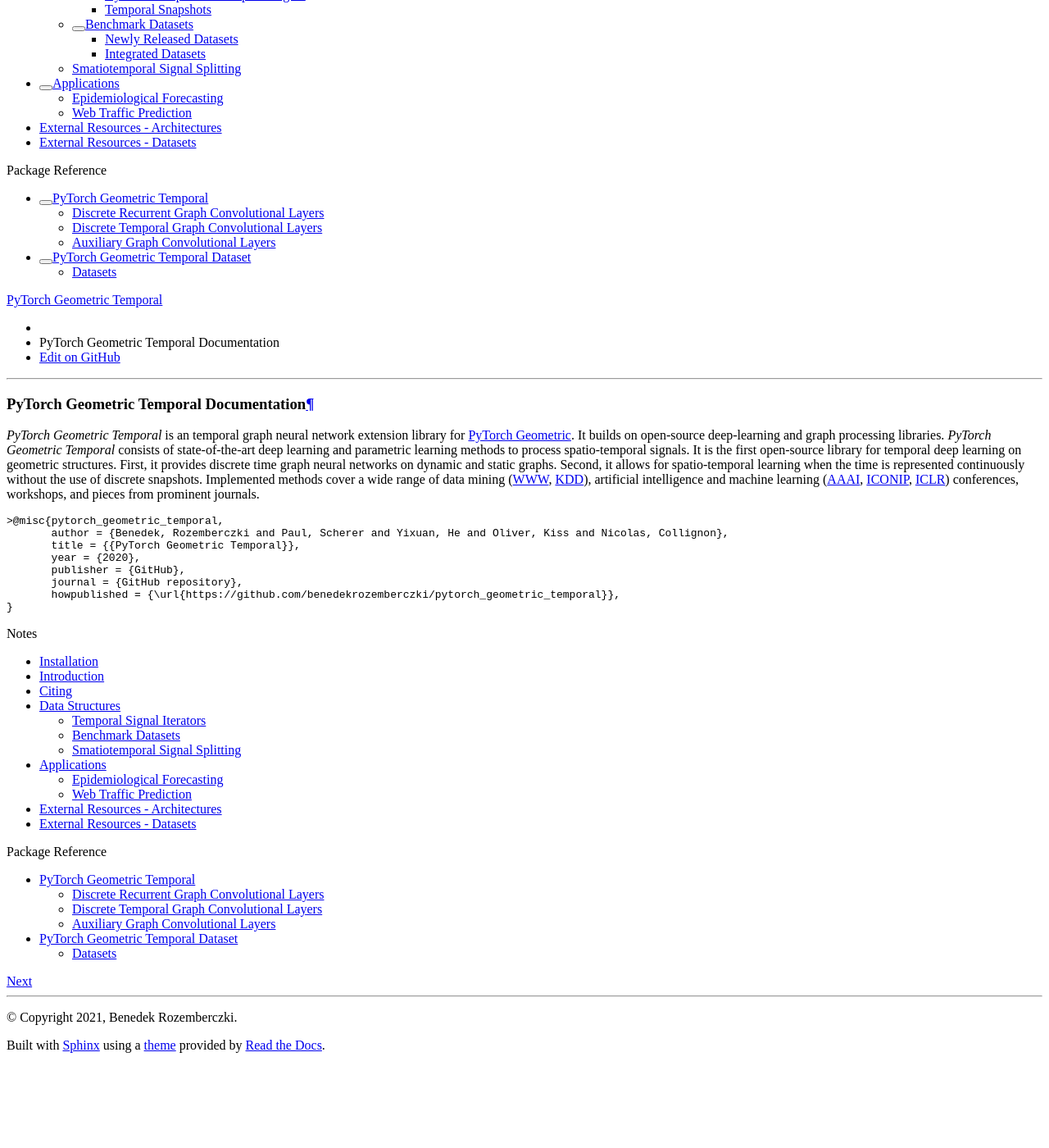
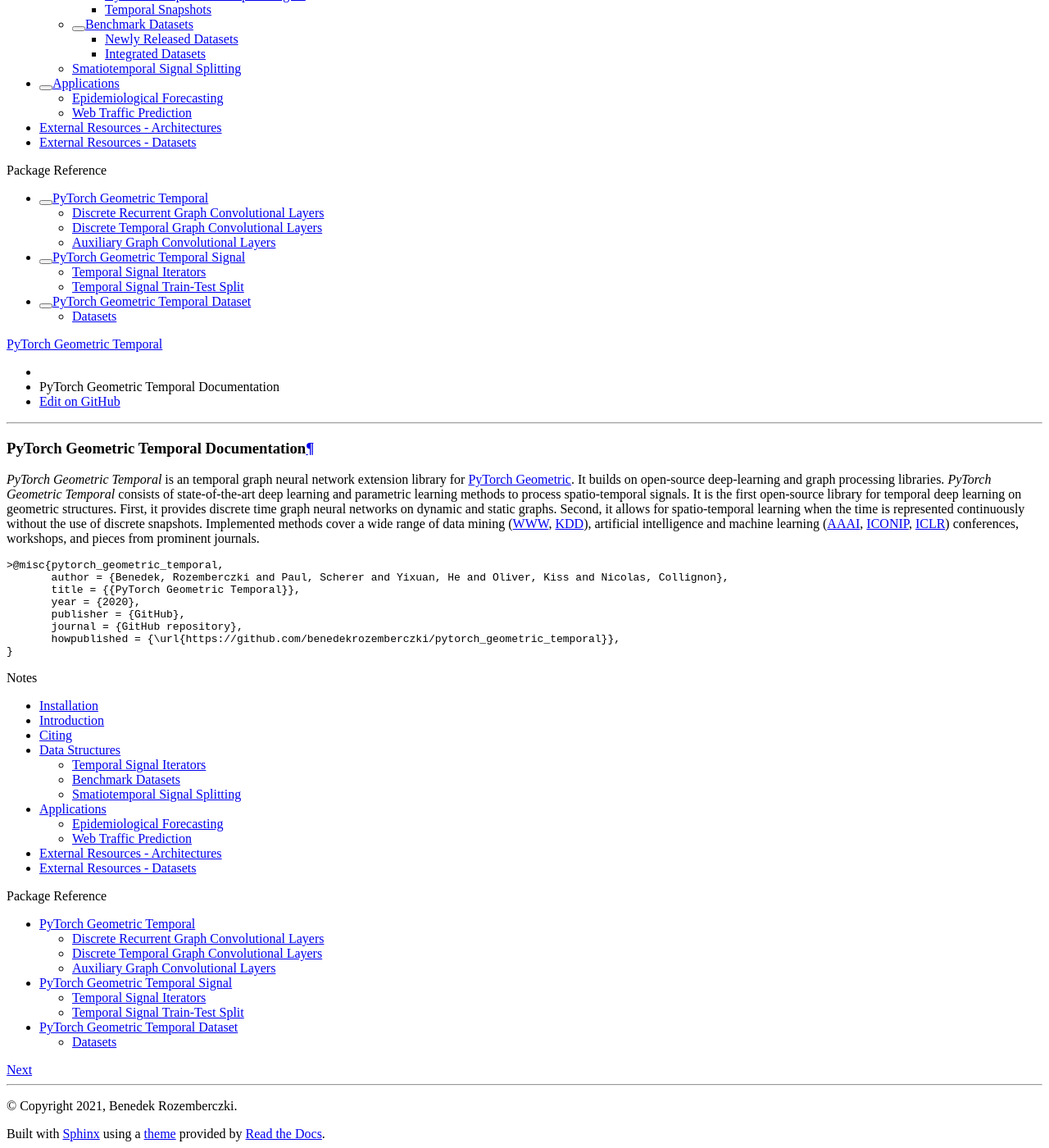
Before and after one commit to benedekrozemberczki/pytorch_geometric_temporal, a Sphinx documentation site: the page built from docs/source/index.rst, in a window 1280 px wide and 1400 px high, scrolled down 806 px. Shown: the whole window at 82% size. Built offline with Sphinx 7.4.7 and the Read the Docs theme 2.0.0, drawn with Linux system fonts in a browser that asks for light colours; before the commit the page ends 2098 px from its top, so only the background shows below that.

Commit message:
PTG update

```diff
--- a/docs/source/index.rst
+++ b/docs/source/index.rst
@@ -27,8 +27,9 @@ PyTorch Geometric Temporal Documentation
 
 .. toctree::
    :glob:
-   :maxdepth: 2
+   :maxdepth: 3
    :caption: Package Reference
 
    modules/root
+   modules/signal
    modules/dataset
```
